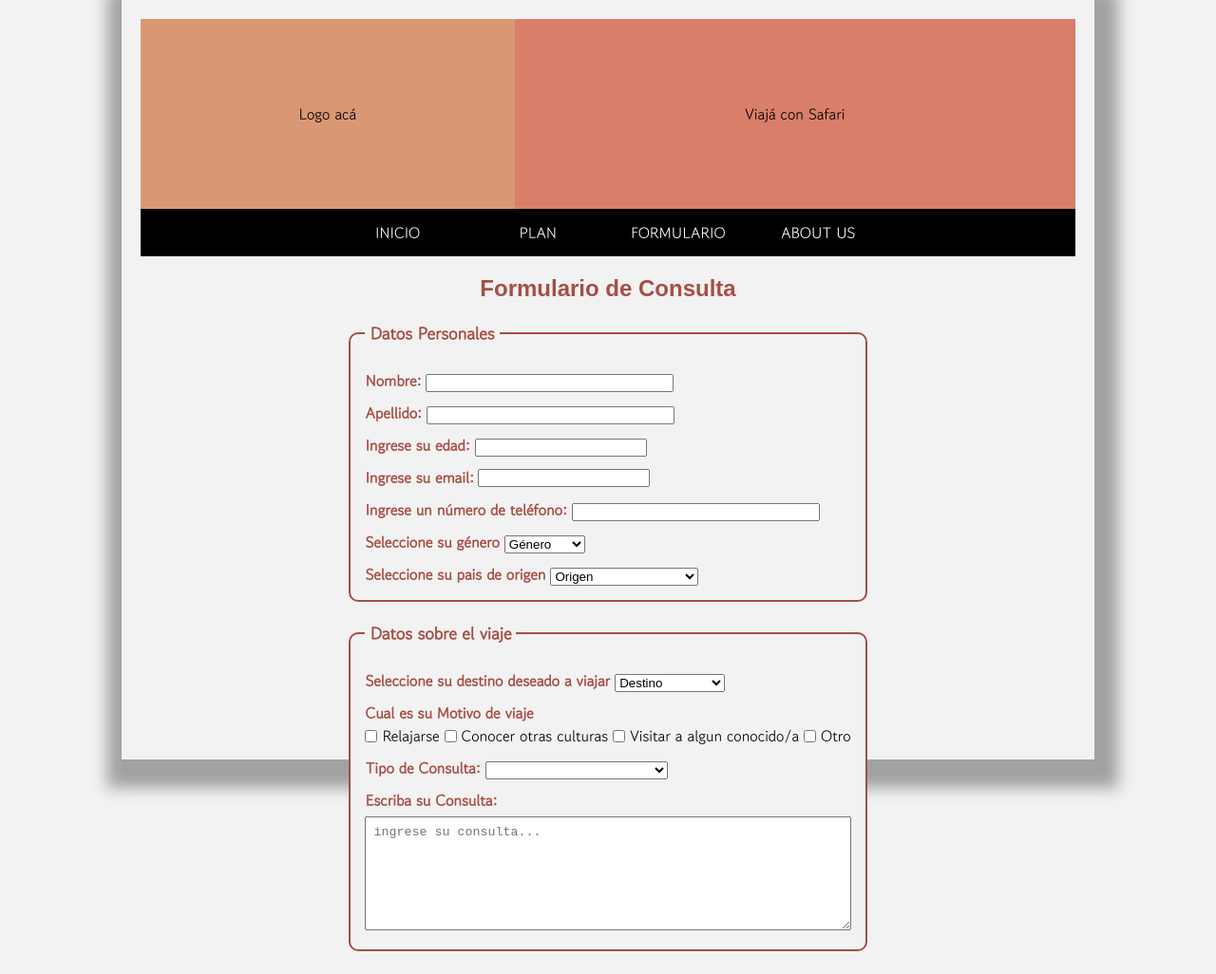
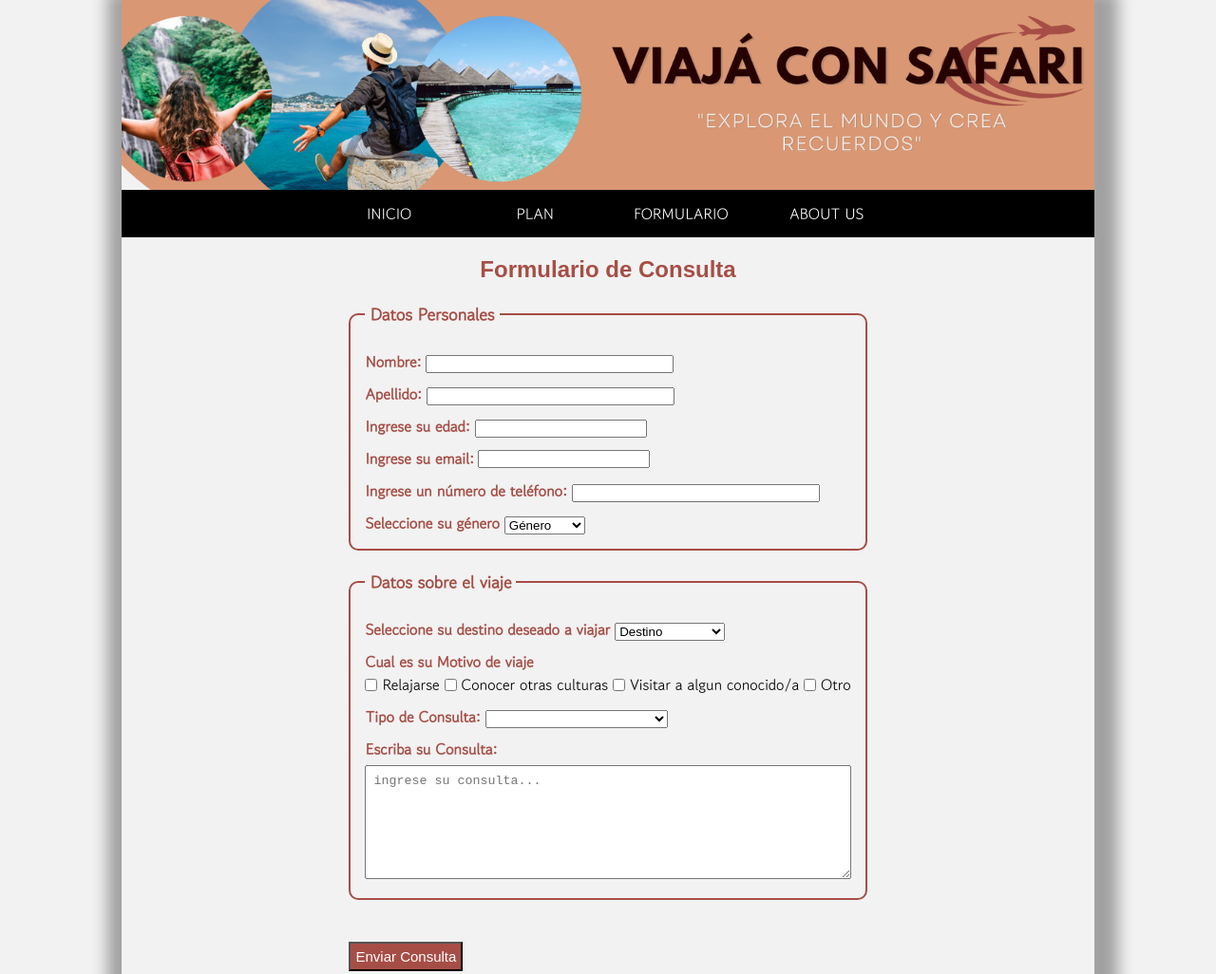
Before and after one commit to lucia9bide/PII_TP1_BNJBR, a plain HTML site: page pages/formulario.html in a window 1280 px wide. Shown: the top 1026 px of the page at 95% size. Drawn offline with Linux system fonts and the light colour scheme; a web font is replaced by a local one.

Commit message:
estetica de algunas paginas

```diff
--- a/css/formulario.css
+++ b/css/formulario.css
@@ -99,15 +99,6 @@ button:hover
     background-color: var(--text-color)
 }
 
-footer
-{
-    bottom: 0;
-    left: 0;
-    width: 100%;
-    color: var(--text-color);
-    text-align: center;
-    padding: 1rem;
-}
 
 textarea
 {
@@ -121,13 +112,5 @@ textarea
 {
     display: flex;
     flex-direction: column;
-    gap: 5px;
+    gap: 5px; /* hace espacio*/
 }
-
-.contenedor-externo
-{
-    max-width: 1200px;
-    margin: 0 auto;
-    padding: 20px;
-    box-sizing: border-box;
-}
--- a/css/global.css
+++ b/css/global.css
@@ -21,7 +21,7 @@
 body {
     font-family: var(--GoDo-font);
     background-color: var(--primary-color);
-    height: 800px;
+    height: 1050px;
     width: 100%;
     display: flex;
     justify-content: center;
@@ -63,12 +63,22 @@ main {
 
 .siteName {
     display: flex;
-    width: 60%;
+    width: 100%;
     background-color: var(--tertiary-color);
     justify-content: center;
     align-items: center;
     margin: 0 auto;
     padding: 0 auto;
+}
+
+.imgBanner
+{
+    background-image: url('/assets/img/safariBanner.webp');
+    background-size: cover;
+    background-position: center;
+    background-repeat: no-repeat;
+    width: 100%;
+    height: 300px;
 }
 
 .links {
@@ -125,6 +135,14 @@ nav a {
     padding: auto;
 }
 
+footer
+{
+    bottom: 0;
+    left: 0;
+    width: 100%;
+    color: var(--text-color);
+    text-align: center;
+}
 @media only screen and (max-width: 768px)
 {
     .contenedor-externo {
--- a/js/formulario.js
+++ b/js/formulario.js
@@ -47,7 +47,7 @@ edad.addEventListener("input", () => {
         edad,
         mensajeEdad,
         val => val !== "" && val >= 1 && val <= 100,
-        "Ingrese una edad válida (1-100)"
+        "Ingrese una edad válida"
     )
 })
 
--- a/pages/formulario.html
+++ b/pages/formulario.html
@@ -12,12 +12,9 @@
     <div class="contenedor-externo">
         <header>
             <div class="encabezado">
-                <div class="logo">
-                    <div class="borrar-despues">Logo acá</div>
-                </div>
                 <div class="siteName">
-                    <div>
-                        <p class="borrar-despues">Viajá con Safari</p>
+                    <div class="imgBanner">
+
                     </div>
                 </div>
             </div>
@@ -84,31 +81,6 @@
                             </select>
                         </div>
 
-                        <div class="campoPais">
-                            <label for="country">Seleccione su pais de origen</label>
-                            <select id="country" name="country" required>
-                                <option value="" disabled selected>Origen</option>
-                                <option value="argentina">Argentina</option>
-                                <option value="bolivia">Bolivia</option>
-                                <option value="brasil">Brasil</option>
-                                <option value="canada">Canadá</option>
-                                <option value="chile">Chile</option>
-                                <option value="colombia">Colombia</option>
-                                <option value="cuba">Cuba</option>
-                                <option value="costarica">Costa Rica</option>
-                                <option value="ecuador">Ecuador</option>
-                                <option value="eeuu">Estados Unidos</option>
-                                <option value="honduras">Honduras</option>
-                                <option value="haiti">Haití</option>
-                                <option value="mexico">México</option>
-                                <option value="peru">Peru</option>
-                                <option value="panama">Panamá</option>
-                                <option value="paraguay">Paraguay</option>
-                                <option value="republicadominicana">Republica Dominicana</option>
-                                <option value="uruguay">Uruguay</option>
-                                <option value="venezuela">Venezuela</option>
-                            </select>
-                        </div>
                     </fieldset>
 
                     <fieldset>
```
Also changed, not shown: index.html (+5 -3 lines), pages/aboutus.html (+2 -5 lines), pages/travelplans.html (+2 -5 lines).
